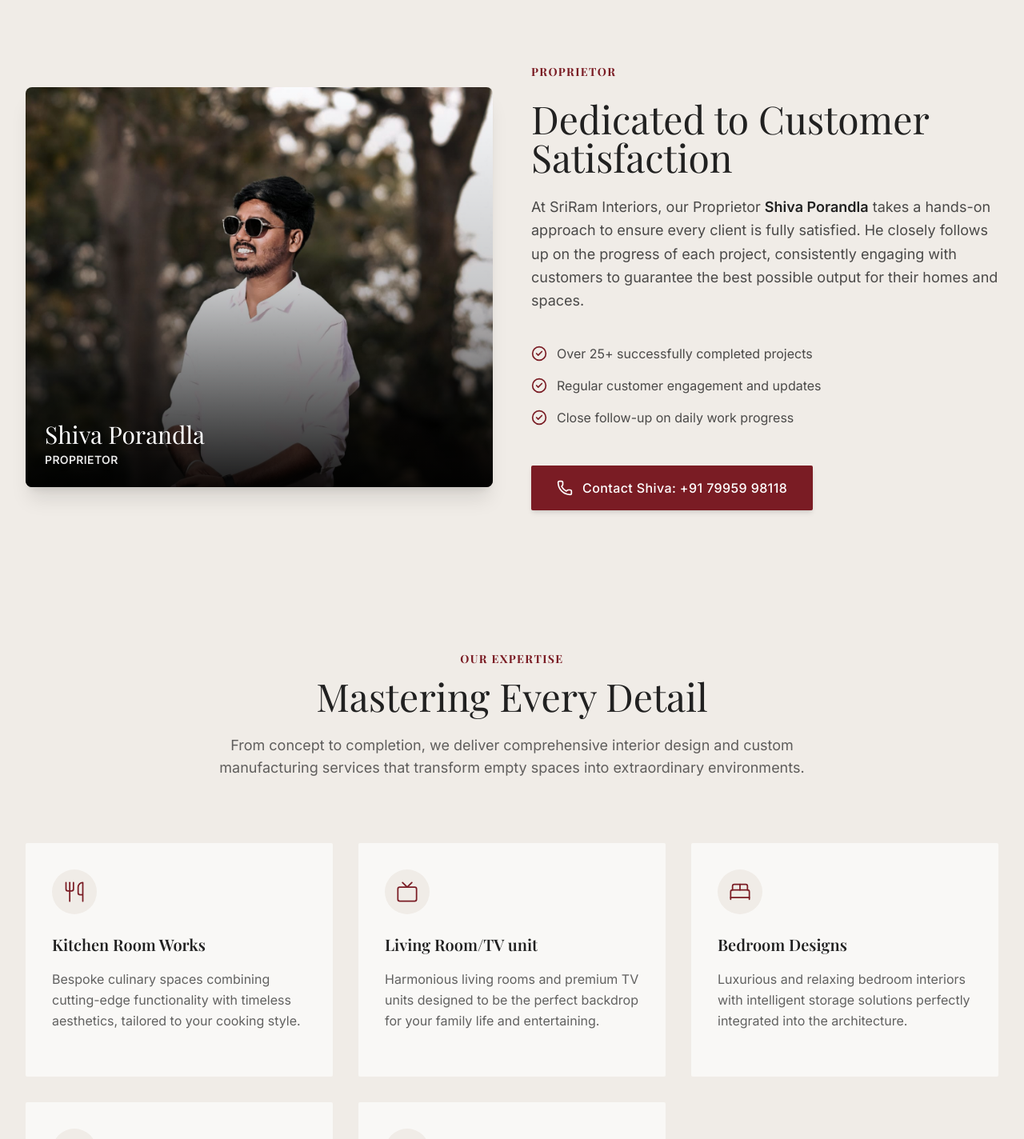
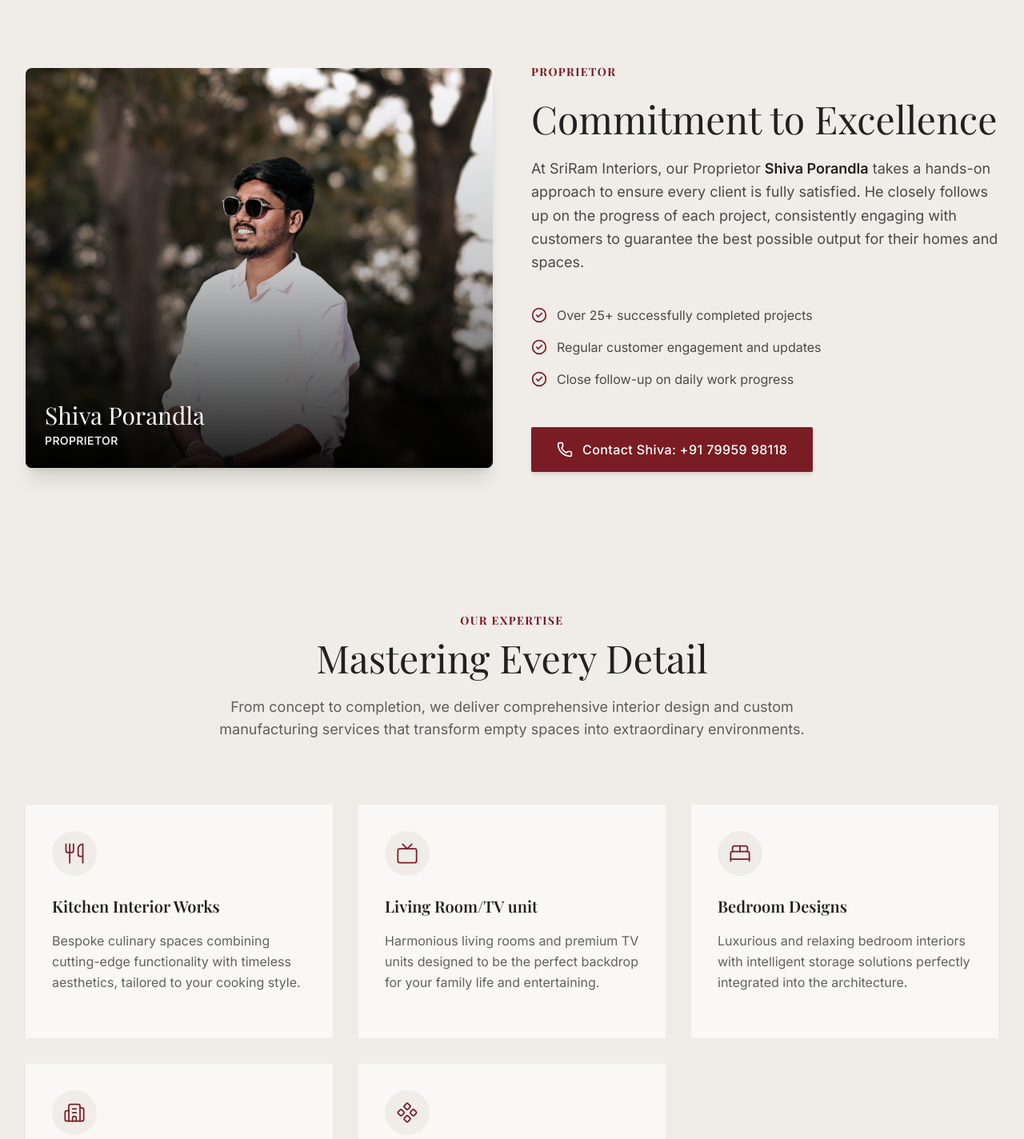
Before and after one commit to sriraminteriors118-oss/SriRam-Interiors, a React (Vite) app: page / in a window 1280 px wide. Shown: the part 800-2224 px from the top of the page at 80% size. Built offline with nearby package versions, Linux system fonts and the light colour scheme; a web font is replaced by a local one.

Commit message:
style: refine proprietor title and kitchen labels

```diff
--- a/src/components/Gallery.jsx
+++ b/src/components/Gallery.jsx
@@ -7,7 +7,7 @@ import { useAppData } from '../context/AppDataContext';
 const categories = [
   { id: 'all', label: 'All Projects' },
   { id: 'living', label: 'Living Room/TV unit' },
-  { id: 'kitchen', label: 'Kitchen' },
+  { id: 'kitchen', label: 'Kitchen Interior Works' },
   { id: 'bedroom', label: 'Bedrooms' },
   { id: 'commercial', label: 'Commercial' },
   { id: 'glass', label: 'Glass Works' },
--- a/src/components/GalleryPreview.jsx
+++ b/src/components/GalleryPreview.jsx
@@ -4,7 +4,7 @@ import { Link } from 'react-router-dom';
 import { ArrowRight } from 'lucide-react';
 
 const previewCategories = [
-  { id: 'kitchen', label: 'Kitchen Room Works', src: 'https://images.unsplash.com/photo-1556910103-1c02745aae4d?auto=format&fit=crop&q=80&w=800' },
+  { id: 'kitchen', label: 'Kitchen Interior Works', src: 'https://images.unsplash.com/photo-1556910103-1c02745aae4d?auto=format&fit=crop&q=80&w=800' },
   { id: 'living', label: 'Living Room/TV unit', src: 'https://images.unsplash.com/photo-1583847268964-b28dc8f51f92?auto=format&fit=crop&q=80&w=800' },
   { id: 'bedroom', label: 'Bedroom Designs', src: 'https://images.unsplash.com/photo-1522771731478-44fb90e816a1?auto=format&fit=crop&q=80&w=800' },
   { id: 'commercial', label: 'Commercial Spaces', src: 'https://images.unsplash.com/photo-1497366216548-37526070297c?auto=format&fit=crop&q=80&w=800' },
--- a/src/components/ProprietorSection.jsx
+++ b/src/components/ProprietorSection.jsx
@@ -35,7 +35,7 @@ const ProprietorSection = () => {
             className="order-1 lg:order-2 space-y-6"
           >
             <h2 className="text-sm font-bold text-primary tracking-widest uppercase">Proprietor</h2>
-            <h3 className="text-4xl md:text-5xl font-serif text-text">Dedicated to Customer Satisfaction</h3>
+            <h3 className="text-4xl md:text-5xl font-serif text-text">Commitment to Excellence</h3>
             <p className="text-lg text-text/80 leading-relaxed">
               At SriRam Interiors, our Proprietor <span className="font-semibold text-text">Shiva Porandla</span> takes a hands-on approach to ensure every client is fully satisfied. He closely follows up on the progress of each project, consistently engaging with customers to guarantee the best possible output for their homes and spaces.
             </p>
--- a/src/components/Services.jsx
+++ b/src/components/Services.jsx
@@ -5,7 +5,7 @@ import { Utensils, Tv, BedDouble, Building2, Component } from 'lucide-react';
 const servicesData = [
   {
     id: 'kitchens',
-    title: 'Kitchen Room Works',
+    title: 'Kitchen Interior Works',
     description: 'Bespoke culinary spaces combining cutting-edge functionality with timeless aesthetics, tailored to your cooking style.',
     icon: Utensils,
   },
```
